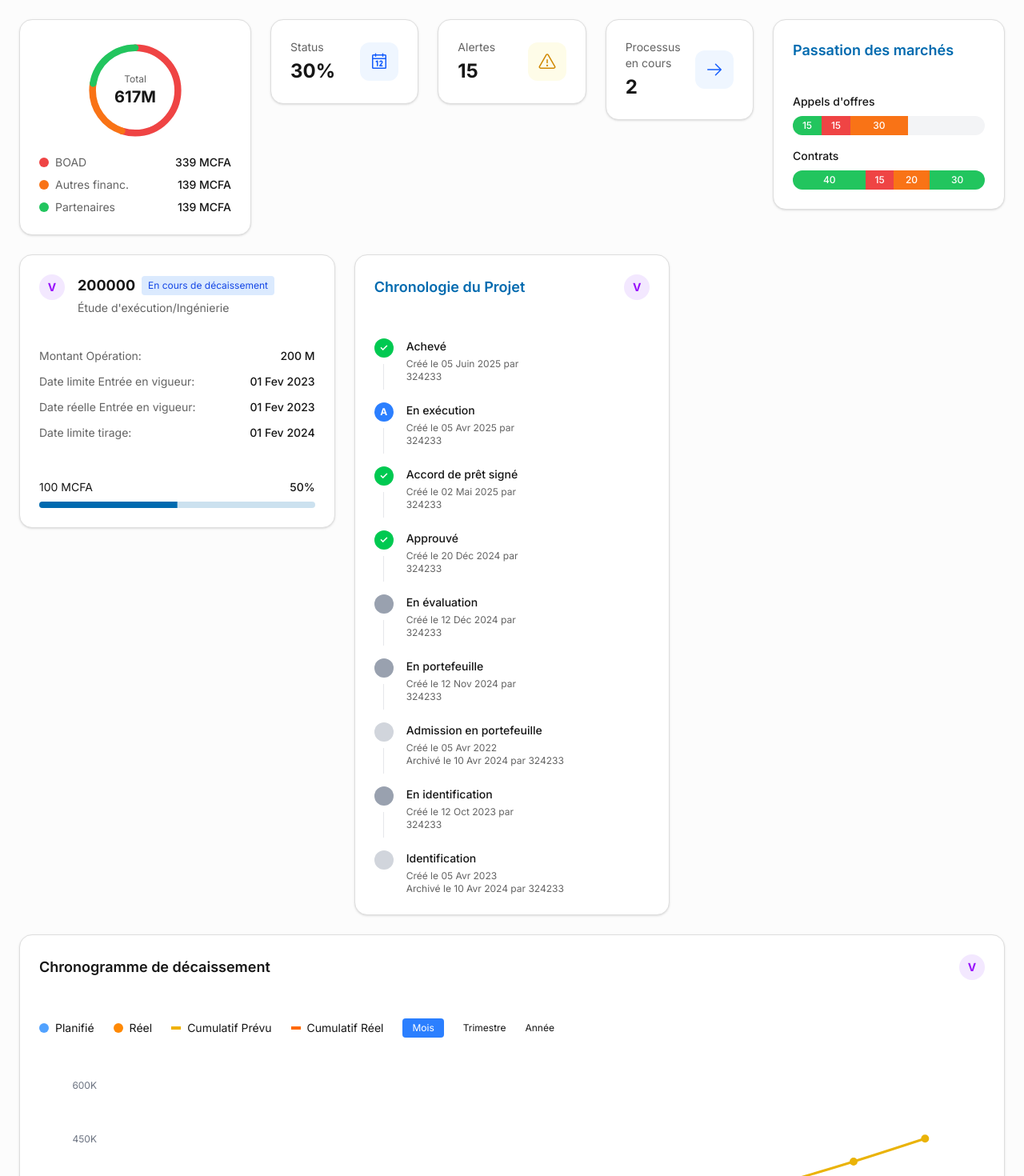
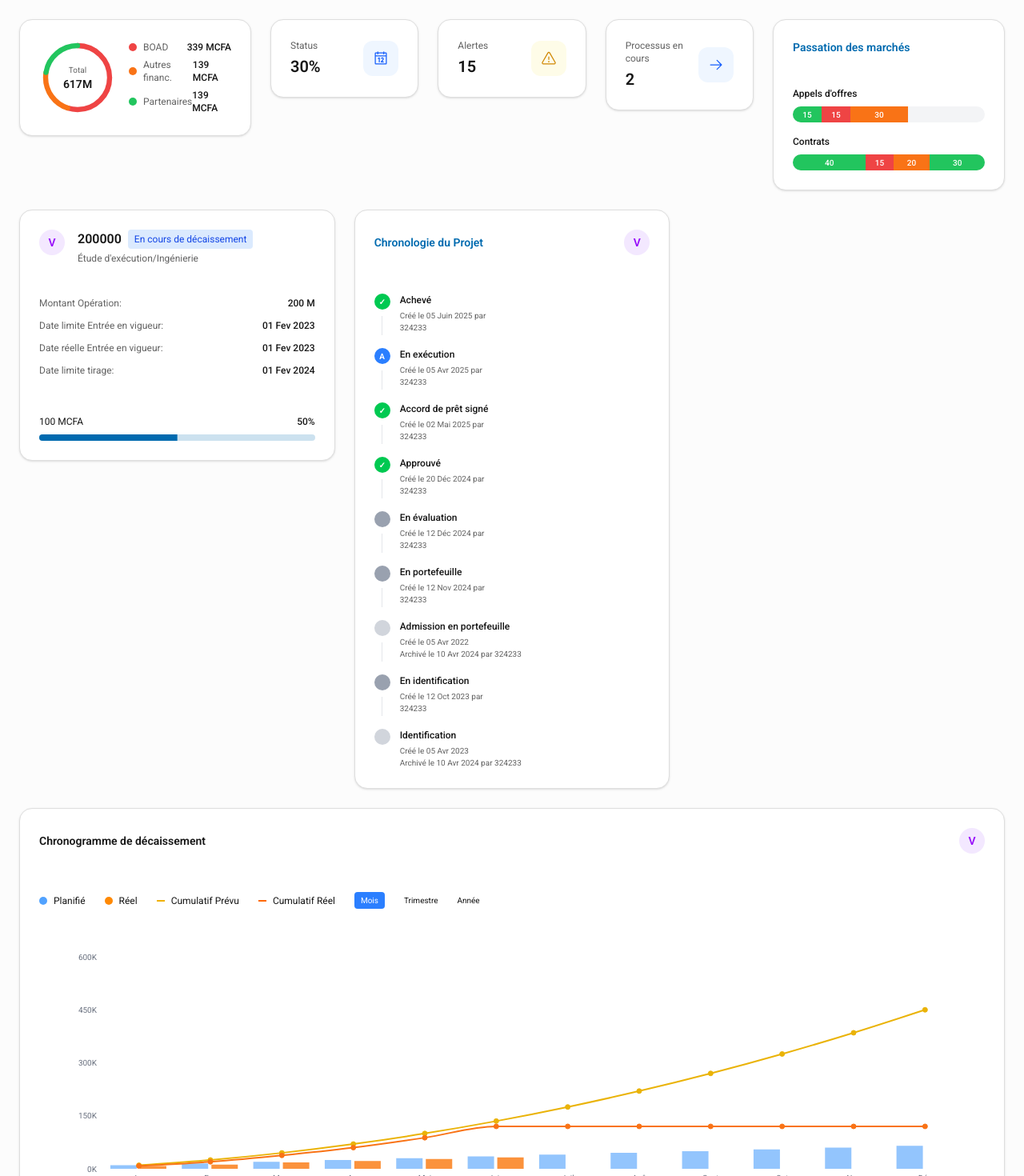
Before and after one commit to Horlamedhey/spark-template, a React (Vite) app: page / in a window 1280 px wide. Shown: the top 1470 px of the page at 80% size. Built offline with nearby package versions, Linux system fonts and the light colour scheme.

Commit message:
Generated by Spark: Good, now make the circular chart and the legends stay side-by-side according to the screenshot. also update the fonts to match the one in the screenshot

```diff
--- a/index.html
+++ b/index.html
@@ -7,7 +7,7 @@
     <title>Dashboard - Gestion de Projet</title>
     <link rel="preconnect" href="https://fonts.googleapis.com">
     <link rel="preconnect" href="https://fonts.gstatic.com" crossorigin>
-    <link href="https://fonts.googleapis.com/css2?family=Inter:wght@400;500;600;700&display=swap" rel="stylesheet">
+    <link href="https://fonts.googleapis.com/css2?family=Roboto:wght@300;400;500;600;700&display=swap" rel="stylesheet">
     <link href="/src/main.css" rel="stylesheet" />
 </head>
 
--- a/src/components/DisbursementChart.tsx
+++ b/src/components/DisbursementChart.tsx
@@ -18,9 +18,9 @@ export function DisbursementChart({ data }: DisbursementChartProps) {
     if (active && payload && payload.length) {
       return (
         <div className="bg-gray-800 text-white p-3 rounded-lg shadow-lg">
-          <p className="text-sm font-medium">{`15 Juin 2025`}</p>
-          <p className="text-xs">{`Approuvé: 15`}</p>
-          <p className="text-xs">{`Montant: 145A CFA`}</p>
+          <p className="text-xs font-medium">{`15 Juin 2025`}</p>
+          <p className="text-[10px] font-normal">{`Approuvé: 15`}</p>
+          <p className="text-[10px] font-normal">{`Montant: 145A CFA`}</p>
         </div>
       );
     }
@@ -30,34 +30,34 @@ export function DisbursementChart({ data }: DisbursementChartProps) {
   return (
     <Card className="p-6">
       <div className="flex items-center justify-between mb-6">
-        <h3 className="text-lg font-semibold">Chronogramme de décaissement</h3>
+        <h3 className="text-sm font-semibold">Chronogramme de décaissement</h3>
         <div className="w-8 h-8 bg-purple-100 rounded-full flex items-center justify-center">
-          <span className="text-purple-600 font-bold text-sm">V</span>
+          <span className="text-purple-600 font-semibold text-sm">V</span>
         </div>
       </div>
 
-      <div className="flex items-center gap-6 mb-4 text-sm">
+      <div className="flex items-center gap-6 mb-4 text-xs">
         <div className="flex items-center gap-2">
-          <div className="w-3 h-3 rounded-full bg-blue-400" />
-          <span>Planifié</span>
+          <div className="w-2.5 h-2.5 rounded-full bg-blue-400" />
+          <span className="font-normal">Planifié</span>
         </div>
         <div className="flex items-center gap-2">
-          <div className="w-3 h-3 rounded-full bg-orange-400" />
-          <span>Réel</span>
+          <div className="w-2.5 h-2.5 rounded-full bg-orange-400" />
+          <span className="font-normal">Réel</span>
         </div>
         <div className="flex items-center gap-2">
-          <div className="w-3 h-1 bg-yellow-500" />
-          <span>Cumulatif Prévu</span>
+          <div className="w-2.5 h-0.5 bg-yellow-500" />
+          <span className="font-normal">Cumulatif Prévu</span>
         </div>
         <div className="flex items-center gap-2">
-          <div className="w-3 h-1 bg-orange-500" />
-          <span>Cumulatif Réel</span>
+          <div className="w-2.5 h-0.5 bg-orange-500" />
+          <span className="font-normal">Cumulatif Réel</span>
         </div>
-        <div className="px-3 py-1 bg-blue-500 text-white rounded text-xs">
+        <div className="px-2 py-1 bg-blue-500 text-white rounded text-[10px] font-normal">
           Mois
         </div>
-        <span className="text-xs">Trimestre</span>
-        <span className="text-xs">Année</span>
+        <span className="text-[10px] font-normal">Trimestre</span>
+        <span className="text-[10px] font-normal">Année</span>
       </div>
 
       <div className="h-80">
@@ -67,12 +67,12 @@ export function DisbursementChart({ data }: DisbursementChartProps) {
               dataKey="month"
               axisLine={false}
               tickLine={false}
-              tick={{ fontSize: 12, fill: '#6b7280' }}
+              tick={{ fontSize: 10, fill: '#6b7280' }}
             />
             <YAxis
               axisLine={false}
               tickLine={false}
-              tick={{ fontSize: 12, fill: '#6b7280' }}
+              tick={{ fontSize: 10, fill: '#6b7280' }}
               tickFormatter={(value) => `${value/1000}K`}
             />
             <Tooltip content={<CustomTooltip />} />
@@ -84,16 +84,16 @@ export function DisbursementChart({ data }: DisbursementChartProps) {
               type="monotone"
               dataKey="cumulativePlanned"
               stroke="#eab308"
-              strokeWidth={3}
-              dot={{ fill: '#eab308', strokeWidth: 2, r: 4 }}
+              strokeWidth={2}
+              dot={{ fill: '#eab308', strokeWidth: 1, r: 3 }}
               name="Cumulatif Prévu"
             />
             <Line
               type="monotone"
               dataKey="cumulativeActual"
               stroke="#f97316"
-              strokeWidth={3}
-              dot={{ fill: '#f97316', strokeWidth: 2, r: 4 }}
+              strokeWidth={2}
+              dot={{ fill: '#f97316', strokeWidth: 1, r: 3 }}
               name="Cumulatif Réel"
             />
           </ComposedChart>
--- a/src/components/FinancialOverview.tsx
+++ b/src/components/FinancialOverview.tsx
@@ -18,9 +18,9 @@ export function FinancialOverview({ data }: FinancialOverviewProps) {
 
   return (
     <Card className="p-6 h-fit">
-      <div className="flex flex-col items-center space-y-4">
+      <div className="flex items-center justify-between gap-4">
         {/* Circular Progress Chart */}
-        <div className="relative w-32 h-32">
+        <div className="relative w-24 h-24 flex-shrink-0">
           <svg className="w-full h-full transform -rotate-90" viewBox="0 0 120 120">
             <circle
               cx="60"
@@ -57,23 +57,23 @@ export function FinancialOverview({ data }: FinancialOverviewProps) {
 
           {/* Center Text */}
           <div className="absolute inset-0 flex flex-col items-center justify-center">
-            <div className="text-xs text-muted-foreground">Total</div>
-            <div className="text-xl font-bold">{data.total}M</div>
+            <div className="text-[10px] text-muted-foreground font-normal">Total</div>
+            <div className="text-sm font-semibold">{data.total}M</div>
           </div>
         </div>
 
         {/* Legend */}
-        <div className="space-y-2 w-full">
+        <div className="space-y-1.5 flex-1">
           {data.breakdown.map((item, index) => (
-            <div key={index} className="flex items-center justify-between text-sm">
+            <div key={index} className="flex items-center justify-between">
               <div className="flex items-center gap-2">
                 <div
-                  className="w-3 h-3 rounded-full"
+                  className="w-2.5 h-2.5 rounded-full flex-shrink-0"
                   style={{ backgroundColor: item.color }}
                 />
-                <span className="text-muted-foreground">{item.name}</span>
+                <span className="text-xs text-muted-foreground font-normal">{item.name}</span>
               </div>
-              <div className="font-medium">{item.value} MCFA</div>
+              <div className="text-xs font-medium">{item.value} MCFA</div>
             </div>
           ))}
         </div>
--- a/src/components/ProcurementProgress.tsx
+++ b/src/components/ProcurementProgress.tsx
@@ -14,20 +14,20 @@ interface ProcurementProgressProps {
 export function ProcurementProgress({ data }: ProcurementProgressProps) {
   return (
     <Card className="p-6">
-      <h3 className="text-lg font-semibold text-primary mb-4">{data.title}</h3>
+      <h3 className="text-sm font-semibold text-primary mb-4">{data.title}</h3>
 
       <div className="space-y-4">
         {data.items.map((item, index) => (
           <div key={index}>
             <div className="flex justify-between items-center mb-2">
-              <span className="text-sm font-medium">{item.name}</span>
+              <span className="text-xs font-medium">{item.name}</span>
             </div>
 
-            <div className="flex h-6 rounded-lg overflow-hidden bg-gray-100">
+            <div className="flex h-5 rounded-lg overflow-hidden bg-gray-100">
               {item.values.map((value, segmentIndex) => (
                 <div
                   key={segmentIndex}
-                  className="flex items-center justify-center text-xs font-medium text-white relative"
+                  className="flex items-center justify-center text-[10px] font-medium text-white relative"
                   style={{
                     width: `${value}%`,
                     backgroundColor: item.colors[segmentIndex] || '#e5e7eb'
--- a/src/components/ProjectDetails.tsx
+++ b/src/components/ProjectDetails.tsx
@@ -19,41 +19,41 @@ export function ProjectDetails({ data }: ProjectDetailsProps) {
     <Card className="p-6">
       <div className="flex items-start gap-4 mb-4">
         <div className="flex-shrink-0 w-8 h-8 bg-purple-100 rounded-full flex items-center justify-center">
-          <span className="text-purple-600 font-bold text-sm">V</span>
+          <span className="text-purple-600 font-semibold text-sm">V</span>
         </div>
         <div className="flex-1">
           <div className="flex items-center gap-2 mb-1">
-            <span className="font-bold text-lg">{data.amount}</span>
-            <span className="text-xs bg-blue-100 text-blue-700 px-2 py-1 rounded">
+            <span className="font-semibold text-base">{data.amount}</span>
+            <span className="text-xs bg-blue-100 text-blue-700 px-2 py-1 rounded font-normal">
               {data.status}
             </span>
           </div>
-          <p className="text-sm text-muted-foreground">{data.type}</p>
+          <p className="text-xs text-muted-foreground font-normal">{data.type}</p>
         </div>
       </div>
 
-      <div className="space-y-3 text-sm">
+      <div className="space-y-3 text-xs">
         <div className="flex justify-between">
-          <span className="text-muted-foreground">Montant Opération:</span>
+          <span className="text-muted-foreground font-normal">Montant Opération:</span>
           <span className="font-medium">{data.operationAmount}</span>
         </div>
         <div className="flex justify-between">
-          <span className="text-muted-foreground">Date limite Entrée en vigueur:</span>
+          <span className="text-muted-foreground font-normal">Date limite Entrée en vigueur:</span>
           <span className="font-medium">{data.entryDateLimit}</span>
         </div>
         <div className="flex justify-between">
-          <span className="text-muted-foreground">Date réelle Entrée en vigueur:</span>
+          <span className="text-muted-foreground font-normal">Date réelle Entrée en vigueur:</span>
           <span className="font-medium">{data.realEntryDate}</span>
         </div>
         <div className="flex justify-between">
-          <span className="text-muted-foreground">Date limite tirage:</span>
+          <span className="text-muted-foreground font-normal">Date limite tirage:</span>
           <span className="font-medium">{data.drawDateLimit}</span>
         </div>
       </div>
 
       <div className="mt-6 space-y-2">
-        <div className="flex justify-between text-sm">
-          <span>100 MCFA</span>
+        <div className="flex justify-between text-xs">
+          <span className="font-normal">100 MCFA</span>
           <span className="font-medium">{data.progress}%</span>
         </div>
         <Progress value={data.progress} className="h-2" />
--- a/src/components/ProjectTimeline.tsx
+++ b/src/components/ProjectTimeline.tsx
@@ -17,50 +17,50 @@ export function ProjectTimeline({ data }: ProjectTimelineProps) {
     switch (status) {
       case 'completed':
         return (
-          <div className="w-6 h-6 rounded-full bg-green-500 flex items-center justify-center">
-            <span className="text-white text-xs font-bold">✓</span>
+          <div className="w-5 h-5 rounded-full bg-green-500 flex items-center justify-center">
+            <span className="text-white text-[10px] font-semibold">✓</span>
           </div>
         );
       case 'active':
         return (
-          <div className="w-6 h-6 rounded-full bg-blue-500 flex items-center justify-center">
-            <span className="text-white text-xs font-bold">A</span>
+          <div className="w-5 h-5 rounded-full bg-blue-500 flex items-center justify-center">
+            <span className="text-white text-[10px] font-semibold">A</span>
           </div>
         );
       case 'pending':
-        return <div className="w-6 h-6 rounded-full bg-gray-400" />;
+        return <div className="w-5 h-5 rounded-full bg-gray-400" />;
       case 'archived':
-        return <div className="w-6 h-6 rounded-full bg-gray-300" />;
+        return <div className="w-5 h-5 rounded-full bg-gray-300" />;
       default:
-        return <div className="w-6 h-6 rounded-full bg-gray-400" />;
+        return <div className="w-5 h-5 rounded-full bg-gray-400" />;
     }
   };
 
   return (
     <Card className="p-6">
       <div className="flex items-center justify-between mb-6">
-        <h3 className="text-lg font-semibold text-primary">Chronologie du Projet</h3>
+        <h3 className="text-sm font-semibold text-primary">Chronologie du Projet</h3>
         <div className="w-8 h-8 bg-purple-100 rounded-full flex items-center justify-center">
-          <span className="text-purple-600 font-bold text-sm">V</span>
+          <span className="text-purple-600 font-semibold text-sm">V</span>
         </div>
       </div>
 
       <div className="space-y-4">
         {data.map((item, index) => (
-          <div key={index} className="flex items-start gap-4">
+          <div key={index} className="flex items-start gap-3">
             <div className="flex flex-col items-center">
               {getStatusIcon(item.status)}
               {index < data.length - 1 && (
-                <div className="w-px h-8 bg-gray-200 mt-2" />
+                <div className="w-px h-6 bg-gray-200 mt-2" />
               )}
             </div>
 
             <div className="flex-1 min-w-0">
-              <p className="font-medium text-sm">{item.title}</p>
-              <p className="text-xs text-muted-foreground mt-1">
+              <p className="font-medium text-xs">{item.title}</p>
+              <p className="text-[10px] text-muted-foreground mt-1 font-normal">
                 {item.subtitle}
               </p>
-              <p className="text-xs text-muted-foreground">
+              <p className="text-[10px] text-muted-foreground font-normal">
                 {item.id}
               </p>
             </div>
--- a/src/components/StatusCard.tsx
+++ b/src/components/StatusCard.tsx
@@ -27,11 +27,11 @@ export function StatusCard({ title, value, icon, color }: StatusCardProps) {
     <Card className="p-6">
       <div className="flex items-center justify-between">
         <div>
-          <p className="text-sm text-muted-foreground mb-1">{title}</p>
-          <p className="text-2xl font-bold">{value}</p>
+          <p className="text-xs text-muted-foreground mb-1 font-normal">{title}</p>
+          <p className="text-xl font-semibold">{value}</p>
         </div>
         <div className={`p-3 rounded-lg ${colorClasses[color as keyof typeof colorClasses] || colorClasses.blue}`}>
-          <IconComponent size={24} />
+          <IconComponent size={20} />
         </div>
       </div>
     </Card>
--- a/src/index.css
+++ b/src/index.css
@@ -7,7 +7,7 @@
   }
 
   body {
-    font-family: 'Inter', sans-serif;
+    font-family: 'Roboto', sans-serif;
   }
 }
 
```
